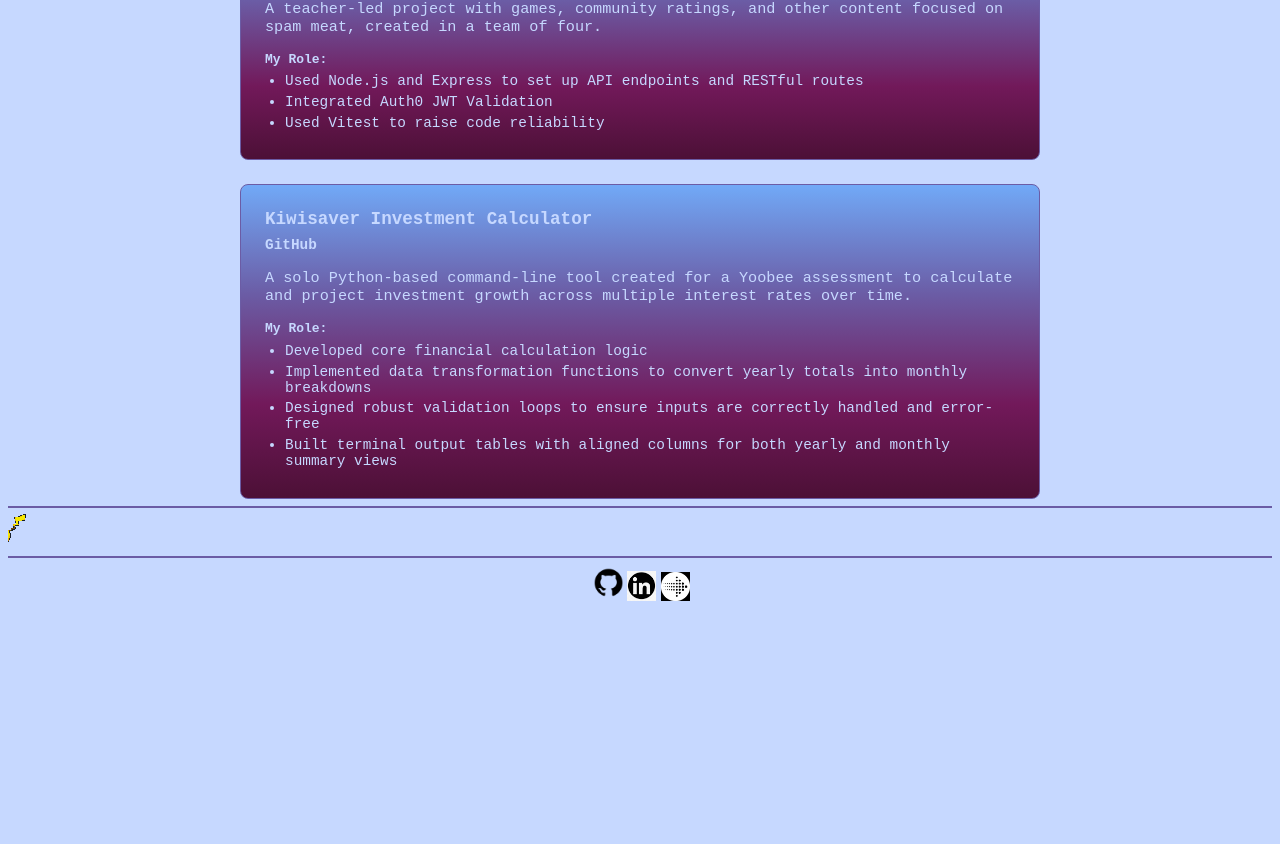
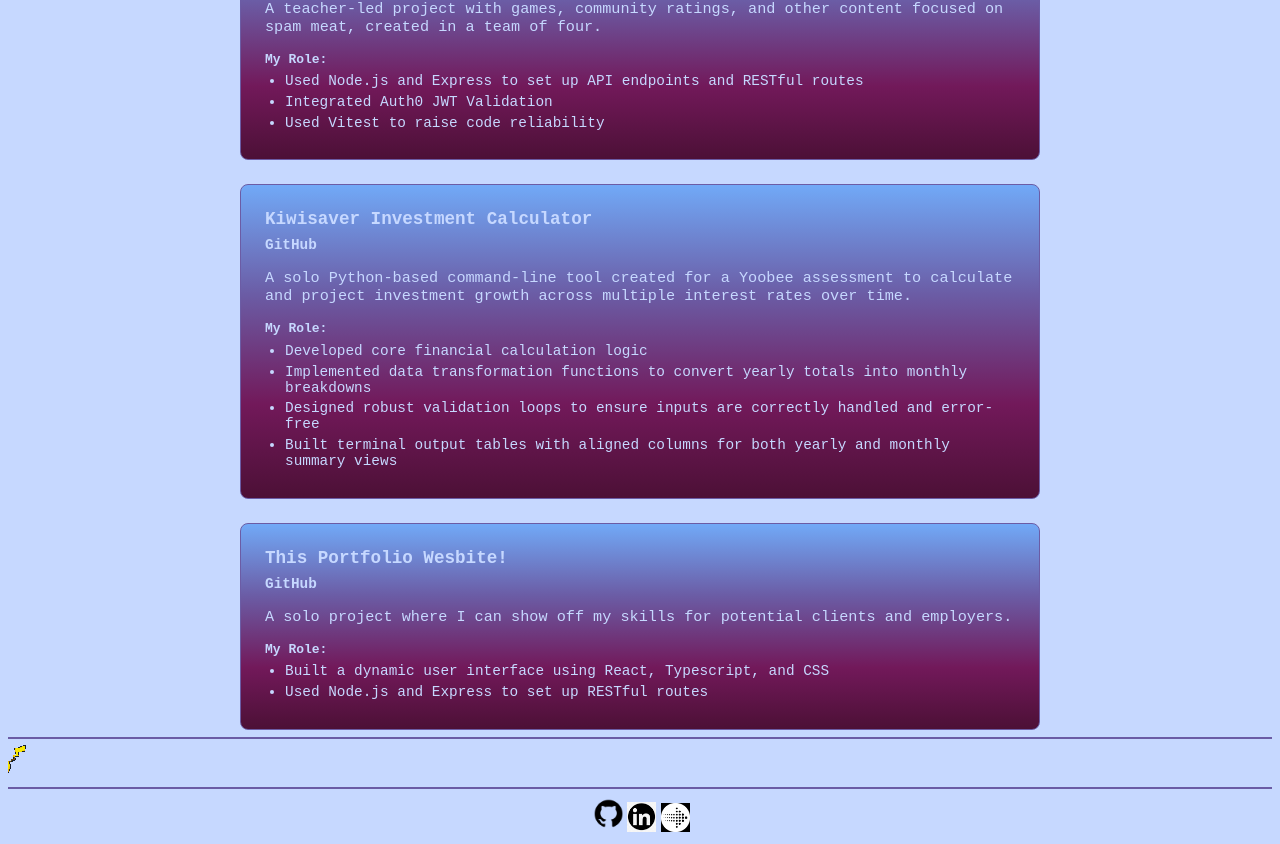
Before and after one commit to Levi-Taylor-Hotoke-26/portfolio, a React (Vite) app: page /projects in a window 1280 px wide. Shown: the part 863-1707 px from the top of the page. Before the commit the page ends 1476 px from the top, so only its background shows below. Built offline with nearby package versions, Linux system fonts and the light colour scheme.

Commit message:
feat(projects): add portfolio to projects list

```diff
--- a/client/src/data/projectData.ts
+++ b/client/src/data/projectData.ts
@@ -9,6 +9,7 @@ export interface Project {
 }
 
 export const projectsData: Project[] = [
+
   {
     id: 'acnh-calculator',
     title: 'Animal Crossing New Horizons Friendship Calculator',
@@ -58,5 +59,15 @@ export const projectsData: Project[] = [
       'Designed robust validation loops to ensure inputs are correctly handled and error-free',
       'Built terminal output tables with aligned columns for both yearly and monthly summary views',
     ],
-  }
+  },
+  {
+    id: 'portfolio',
+    title: 'This Portfolio Wesbite!',
+    githubUrl: 'https://github.com/Levi-Taylor-Hotoke-26/portfolio',
+    description: 'A solo project where I can show off my skills for potential clients and employers.',
+    role: [
+      'Built a dynamic user interface using React, Typescript, and CSS',
+      'Used Node.js and Express to set up RESTful routes',
+    ],
+  },
 ];
```
